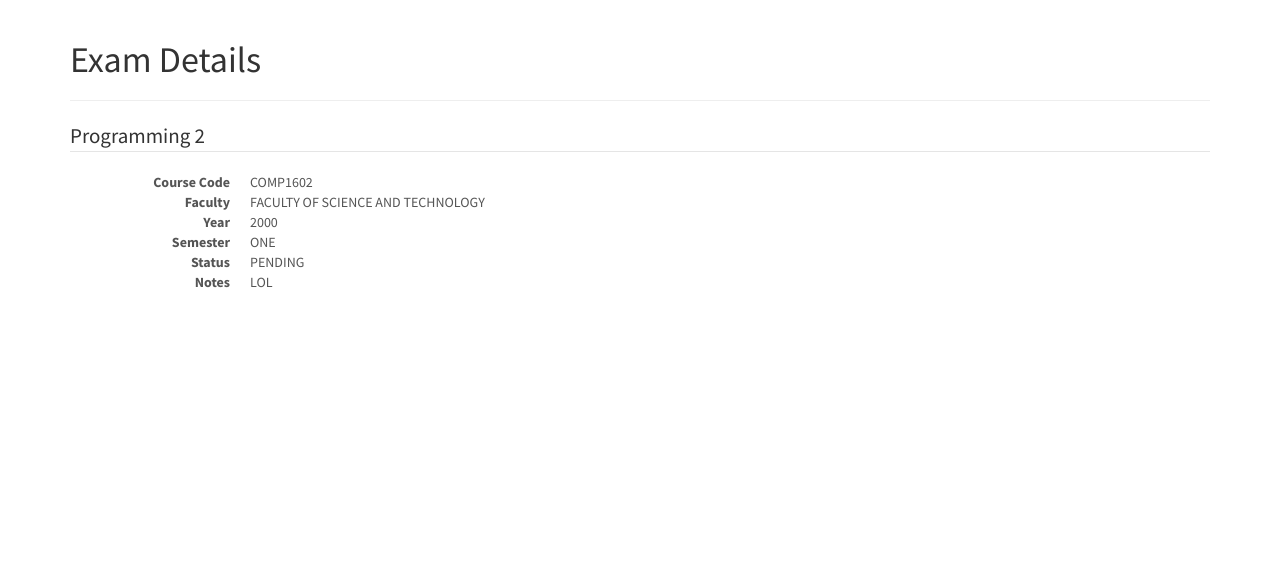
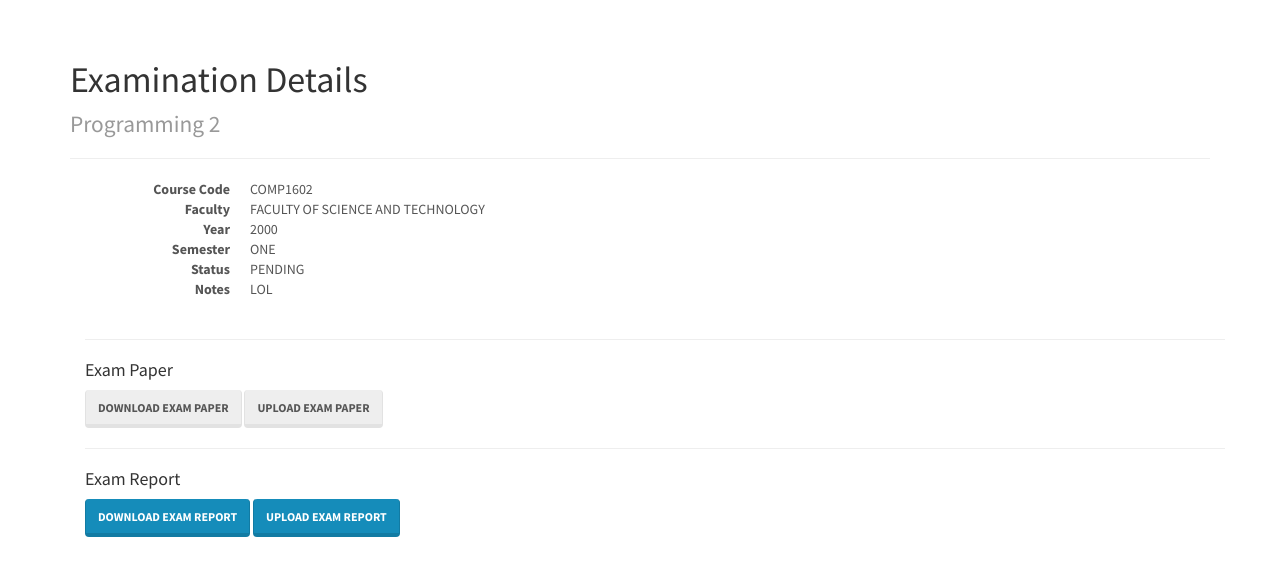
Before and after one commit to shiv1994/ExaminationsApp, a Django app: a page that uses templates/exam_paper/view_exam_paper_detail.html in a window 1280 px wide. Shown: the part 54-630 px from the top of the page. Run offline with Django 3.2, Linux system fonts and the light colour scheme; data comes from the database, SQL or seed files in the repository; both versions use the stored data as it was after the commit; some libraries are stand-ins or nearby versions.

Commit message:
File upload/download working in development mode(files hosted on Django itself).

```diff
--- a/exam_paper/models.py
+++ b/exam_paper/models.py
@@ -6,7 +6,7 @@ from django.db import models
 from django.core.files.storage import FileSystemStorage
 
 
-fsq = FileSystemStorage(location='/media/')
+fsq = FileSystemStorage(location='media')
 fsa = FileSystemStorage(location='/media/')
 fsr = FileSystemStorage(location='/media/')
 
--- a/exam_paper/views.py
+++ b/exam_paper/views.py
@@ -2,8 +2,6 @@
 from __future__ import unicode_literals
 
 from django.shortcuts import render
-
-from django.contrib.auth.decorators import login_required
 
 from django_tables2 import RequestConfig
 
@@ -13,7 +11,6 @@ from .models import ExamPaper, MembershipExamUser
 
 from .tables import MembershipExamUserTable
 
-
 # Create your views here.
 
 def allExamsFirstExaminerPaperDetail(request, pk):
@@ -21,7 +18,7 @@ def allExamsFirstExaminerPaperDetail(request, pk):
     paperObj = ExamPaper.objects.get(pk=pk)
     return render(request, template_name, {"paperObj": paperObj})
 
-# @login_required(login_url="login/")
+
 class allExamsFirstExaminerView(generic.ListView):
     model = ExamPaper
 
--- a/examinations/settings.py
+++ b/examinations/settings.py
@@ -41,7 +41,8 @@ INSTALLED_APPS = [
     'django_tables2',
     'bootstrap3',
     'accs',
-    'exam_paper'
+    'exam_paper',
+    # 'filer'
 ]
 
 MIDDLEWARE = [
--- a/examinations/urls.py
+++ b/examinations/urls.py
@@ -15,7 +15,6 @@ Including another URLconf
 """
 from django.conf.urls import url, include
 from django.contrib import admin
-from django.contrib.auth import views
 from django.conf import settings
 from django.conf.urls.static import static
 
--- a/templates/accs/home.html
+++ b/templates/accs/home.html
@@ -28,7 +28,6 @@
     </div>
 
     <div class="list-group">
-
       <a href="#" class="list-group-item active">View Options</a>
       <a href="/viewExamsFirst" class="list-group-item">View All First Examiner Associated Exams</a>
       <a href="/viewExamsSecond" class="list-group-item">View All Second Examiner Associated Exams</a>
--- a/templates/exam_paper/view_exam_paper_detail.html
+++ b/templates/exam_paper/view_exam_paper_detail.html
@@ -22,13 +22,15 @@
 
 	{% block content %}
 
-    <h1>Exam Details</h1>
-
-    <hr>
+   <div class="page-header">
+          <h1>Examination Details
+          <br>
+          <small>{{paperObj.course.courseName}} </small></h1>
+   </div>
 
     <fieldset>
 
-        <legend> {{paperObj.course.courseName}} </legend>
+        <form class="form-horizontal">
 
             <dl class="dl-horizontal">
 
@@ -37,9 +39,6 @@
 
                 <dt>Faculty</dt>
                 <dd>{{paperObj.course.faculty}}</dd>
-
-            <!--<dt>Question</dt>-->
-            <!--<dd>{{paperObj.examPaperQuestion}}</dd>-->
 
                 <dt>Year</dt>
                 <dd>{{paperObj.year}}</dd>
@@ -55,6 +54,22 @@
 
             </dl>
 
+        </form>
+
+        <div class="container">
+              <hr>
+              <h4>Exam Paper</h4>
+                <a href="{{paperObj.examPaperQuestion.url}}" download>
+                  <button type="button" class="btn btn-default">Download Exam Paper</button>
+                </a>
+              <button type="button" class="btn btn-default">Upload Exam Paper</button>
+              <br>
+              <hr>
+              <h4>Exam Report</h4>
+              <button type="button" class="btn btn-primary">Download Exam Report</button>
+              <button type="button" class="btn btn-primary">Upload Exam Report</button>
+        </div>
+
     </fieldset>
 
 	{% endblock %}
```
Also changed, not shown: db.sqlite3, media/Firefox_wallpaper.png (added), media/Firefox_wallpaper_UvuXWZR.png (added), media/Firefox_wallpaper_uZnwbQi.png (added), 4 other files. Lines whose indentation alone changed are shown as unchanged.
